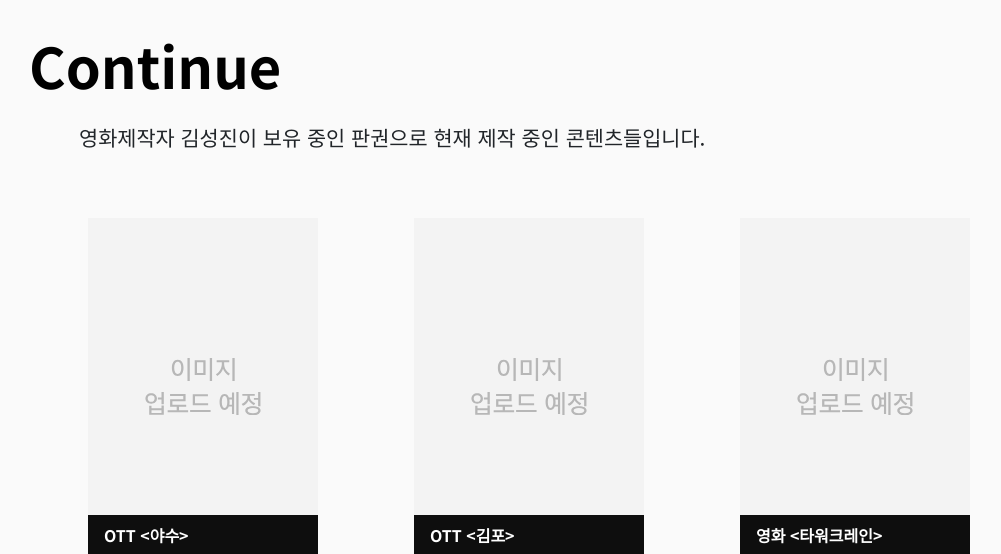
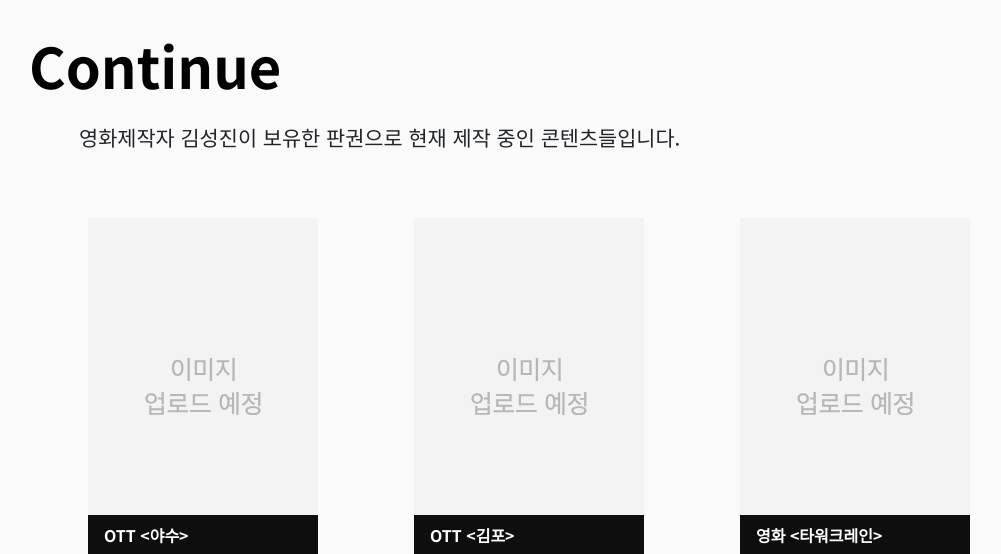
Before and after one commit to DoYeon0430/studiobeast, a Django app: page / in a window 1280 px wide. Shown: the part 1571-2125 px from the top of the page, without its empty margins (111-1112 px from the left). Run offline with Django 4.2, Linux system fonts and the light colour scheme.

Commit message:
index continue new upload

```diff
--- a/templates/about/index.html
+++ b/templates/about/index.html
@@ -233,7 +233,7 @@
         <h2 class="main_three_text_one">Continue</h2>
       </div>
       <div class="main_three_text_two">
-        영화제작자 김성진이 보유 중인 판권으로 현재 제작 중인 콘텐츠들입니다.
+        영화제작자 김성진이 보유한 판권으로 현재 제작 중인 콘텐츠들입니다.
       </div>
       <div class="main_three_wrapper">
         <div class="main_three_img">
```
